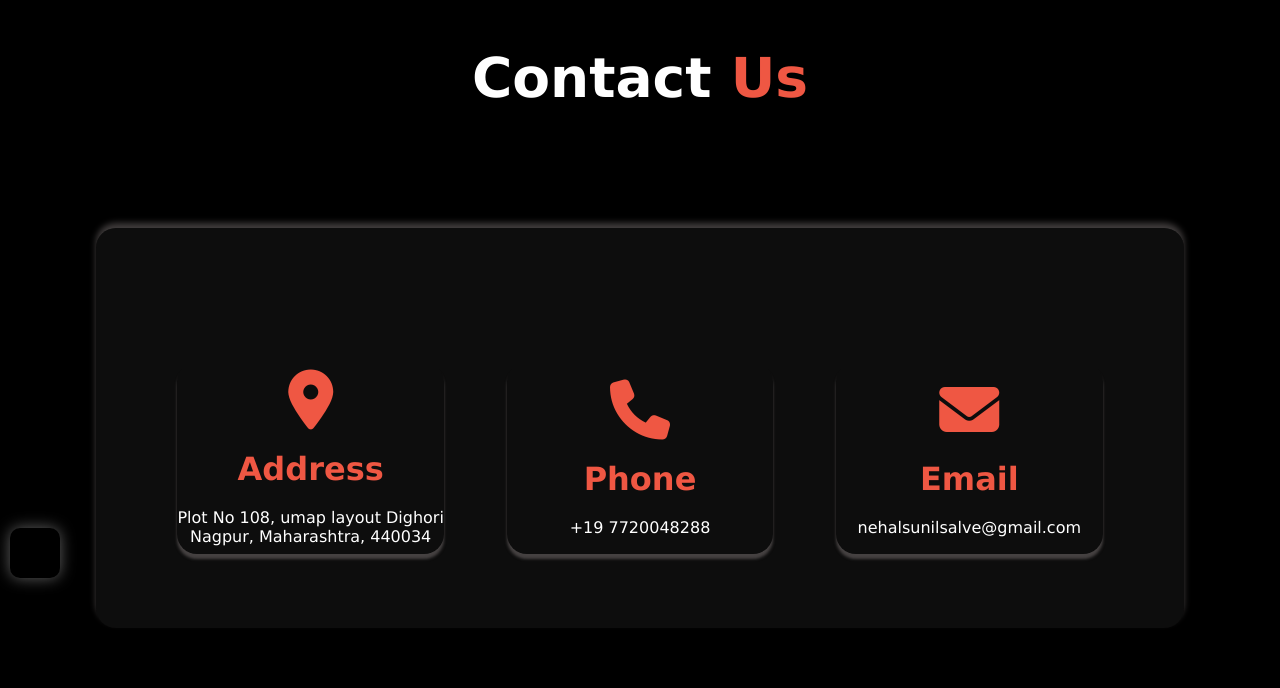
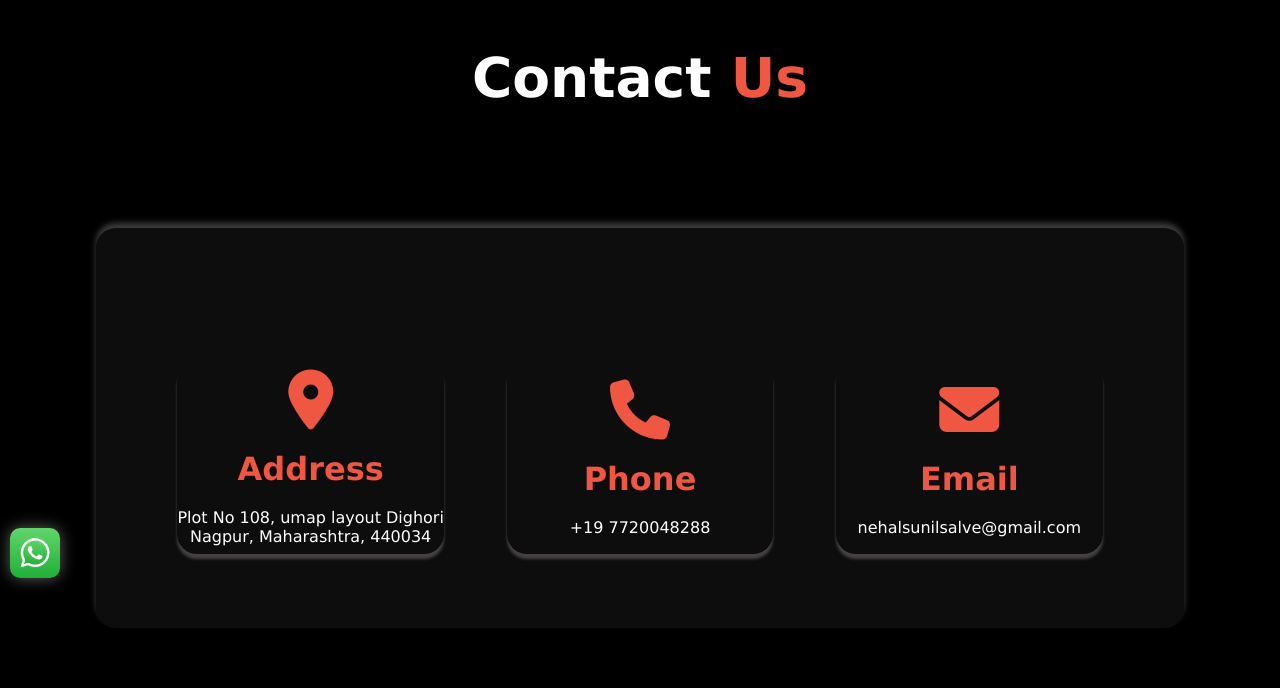
Before and after one commit to Nehalsalve07/Web-Destiny, a plain HTML site: page contact.html in a window 1280 px wide. Shown: the part 112-800 px from the top of the page. Drawn offline with Linux system fonts and the light colour scheme; the site is published under a folder, as on GitHub Pages, so addresses that start at the root find nothing.

Commit message:
Update contact.css

```diff
--- a/contact.css
+++ b/contact.css
@@ -294,7 +294,7 @@ hr{
 .whatsapp{
     width: 50px;
     height: 50px;
-    background-image: url(/whatsapp.jpeg);
+    background-image: url(whatsapp.jpeg);
     background-size: cover;
     border-radius: 10px;
     box-shadow: 0px 0px 15px 0px rgba(128,128,128,0.75);
```
